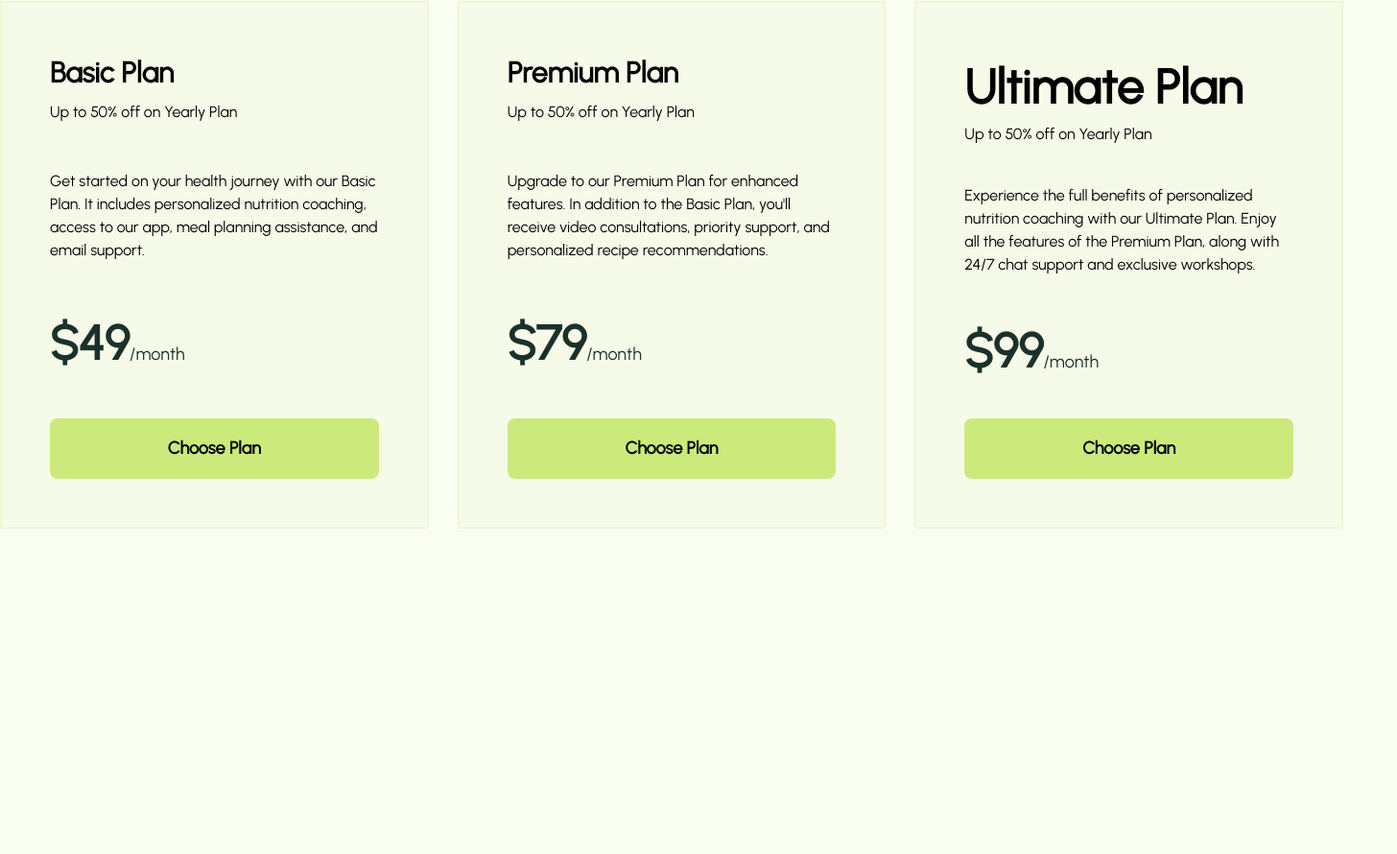
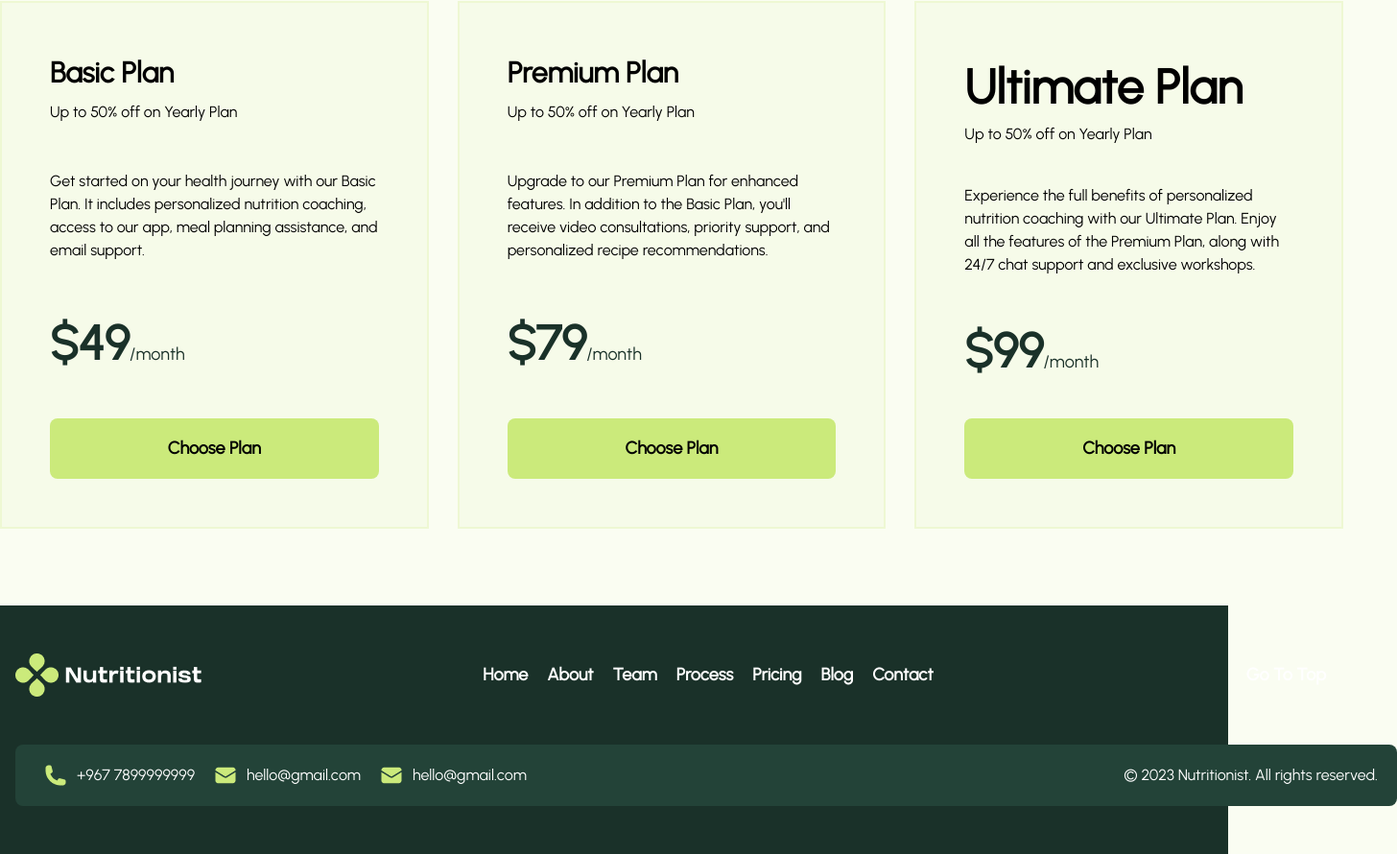
Before and after one commit to Galal-Code1/Nutritionist-landing, a website: page index.html in a window 1280 px wide. Shown: the part 5016-5906 px from the top of the page at 96% size, 1456 px wide, since content can reach past the window. Before the commit the page ends 5647 px from the top, so only its background shows below. Drawn offline with Linux system fonts and the light colour scheme.

Commit message:
Add Footer Section

```diff
--- a/index.html
+++ b/index.html
@@ -6,8 +6,8 @@
     <title>Document</title>
     <link rel="stylesheet" href="./src/output.css" />
   </head>
-  <body class="bg-[#FAFDF2]">
-    <header class="bg-[#1A3129] w-[100%] py-[20px] px-[16px]">
+  <body class="bg-[#FAFDF2] transition-all">
+    <header id="top" class="bg-[#1A3129] w-[100%] py-[20px] px-[16px]">
       <div
         class="content lg:w-[1400px] lg:m-auto flex justify-between items-center"
       >
@@ -522,8 +522,12 @@
               includes personalized nutrition coaching, access to our app, meal
               planning assistance, and email support.
             </p>
-            <h1 class="lg:text-[50px] text-[35px] font-black text-[#1A3129] mb-[33px]">
-              $49<span class="lg:text-[18px] text-[16px] font-medium">/month</span>
+            <h1
+              class="lg:text-[50px] text-[35px] font-black text-[#1A3129] mb-[33px]"
+            >
+              $49<span class="lg:text-[18px] text-[16px] font-medium"
+                >/month</span
+              >
             </h1>
             <button
               class="bg-[#CBEA7B] w-full p-[18px] rounded-[8px] font-bold cursor-pointer text-[18px]"
@@ -541,8 +545,12 @@
               the Basic Plan, you'll receive video consultations, priority
               support, and personalized recipe recommendations.
             </p>
-            <h1 class="lg:text-[50px] font-black text-[#1A3129] mb-[33px] text-[35px]">
-              $79<span class="lg:text-[18px] text-[16px] font-medium">/month</span>
+            <h1
+              class="lg:text-[50px] font-black text-[#1A3129] mb-[33px] text-[35px]"
+            >
+              $79<span class="lg:text-[18px] text-[16px] font-medium"
+                >/month</span
+              >
             </h1>
             <button
               class="bg-[#CBEA7B] w-full p-[18px] rounded-[8px] font-bold cursor-pointer text-[18px]"
@@ -560,8 +568,12 @@
               with our Ultimate Plan. Enjoy all the features of the Premium
               Plan, along with 24/7 chat support and exclusive workshops.
             </p>
-            <h1 class="lg:text-[50px] font-black text-[#1A3129] mb-[33px] text-[35px]">
-              $99<span class="lg:text-[18px] text-[16px] font-medium">/month</span>
+            <h1
+              class="lg:text-[50px] font-black text-[#1A3129] mb-[33px] text-[35px]"
+            >
+              $99<span class="lg:text-[18px] text-[16px] font-medium"
+                >/month</span
+              >
             </h1>
             <button
               class="bg-[#CBEA7B] w-full p-[18px] rounded-[8px] font-bold cursor-pointer text-[18px]"
@@ -572,5 +584,93 @@
         </div>
       </div>
     </div>
+    <footer class="bg-[#1A3129] w-[100%] py-[50px] px-[16px]">
+      <div
+        class="content lg:w-[1400px] lg:m-auto flex justify-between items-center"
+      >
+        <a href="">
+          <img src="./assets/Logo.png" alt="" class="logo" />
+        </a>
+        <img src="./assets/Icon.png" class="lg:hidden" class="logo" />
+        <ul class="hidden lg:flex">
+          <li>
+            <a
+              href="#"
+              class="text-[18px] font-semibold mx-[10px] text-white hover:text-[#CBEA7B]"
+              >Home</a
+            >
+          </li>
+          <li>
+            <a
+              href="#"
+              class="text-[18px] font-semibold mx-[10px] text-white hover:text-[#CBEA7B]"
+              >About</a
+            >
+          </li>
+          <li>
+            <a
+              href="#"
+              class="text-[18px] font-semibold mx-[10px] text-white hover:text-[#CBEA7B]"
+              >Team</a
+            >
+          </li>
+          <li>
+            <a
+              href="#"
+              class="text-[18px] font-semibold mx-[10px] text-white hover:text-[#CBEA7B]"
+              >Process</a
+            >
+          </li>
+          <li>
+            <a
+              href="#"
+              class="text-[18px] font-semibold mx-[10px] text-white hover:text-[#CBEA7B]"
+              >Pricing</a
+            >
+          </li>
+          <li>
+            <a
+              href="#"
+              class="text-[18px] font-semibold mx-[10px] text-white hover:text-[#CBEA7B]"
+              >Blog</a
+            >
+          </li>
+          <li>
+            <a
+              href="#"
+              class="text-[18px] font-semibold mx-[10px] text-white hover:text-[#CBEA7B]"
+              >Contact</a
+            >
+          </li>
+        </ul>
+        <li class="list-none">
+          <a
+            href="#top"
+            class="text-[18px] px-[24px] py-[14px] rounded-[8px] font-bold mx-[10px] text-white"
+            >Go To Top</a
+          >
+        </li>
+      </div>
+
+      <section
+        class="info rounded-[8px] text-white mt-[50px] lg:w-[1440px] m-auto flex justify-between items-center bg-[#234338] p-[20px]"
+      >
+        <div class="flex items-center">
+          <a href="#" class="flex items-center mx-[10px]">
+            <img src="./assets/phone.png" alt="" class="mr-[10px]" />
+            +967 7899999999
+          </a>
+          <a href="#" class="flex items-center mx-[10px]">
+            <img src="./assets/email.png" alt="" class="mr-[10px]" />
+            hello@gmail.com
+          </a>
+          <a href="#" class="flex items-center mx-[10px]">
+            <img src="./assets/email.png" alt="" class="mr-[10px]" />
+            hello@gmail.com
+          </a>
+        </div>
+        <p>© 2023 Nutritionist. All rights reserved.</p>
+      </section>
+    </footer>
   </body>
 </html>
```
Also changed, not shown: assets/email.png (added), assets/location.png (added), assets/phone.png (added), src/output.css.
